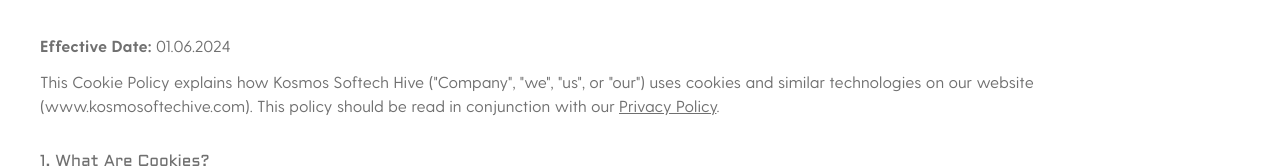
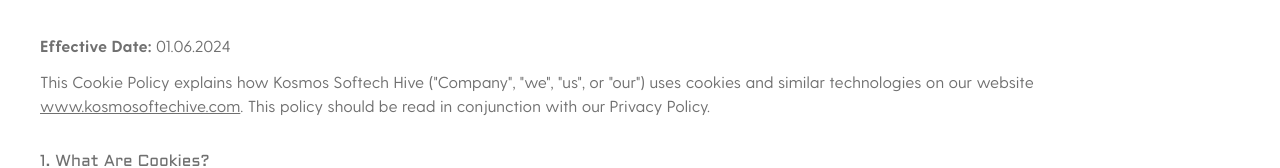
Before and after one commit to kosmosoftechive/landing, a Next.js app: page /cookie-policy in a window 1280 px wide. Shown: the part 369-537 px from the top of the page. Built offline with nearby package versions, Linux system fonts and the light colour scheme.

Commit message:
Fix link styles in terms pages

```diff
--- a/pages/cookie-policy.tsx
+++ b/pages/cookie-policy.tsx
@@ -2,6 +2,7 @@
 
 import { FullLayout, Meta } from '@layouts';
 import TopBanner from '@components/Common/TopBanner';
+import Link from 'next/link';
 import ProjectDetailSection from '@sections/Projects/DetailSection';
 
 const TermsConditionsPage = () => {
@@ -11,7 +12,7 @@
       <div className="p-10">
         <p className="pb-3"><strong>Effective Date:</strong> 01.06.2024</p>
 
-        <p>This Cookie Policy explains how Kosmos Softech Hive ("Company", "we", "us", or "our") uses cookies and similar technologies on our website (<a href="https://www.kosmosoftechive.com">www.kosmosoftechive.com</a>). This policy should be read in conjunction with our <a href="/privacy-policy" className="underline">Privacy Policy</a>.</p>
+        <p>This Cookie Policy explains how Kosmos Softech Hive ("Company", "we", "us", or "our") uses cookies and similar technologies on our website <Link href="https://www.kosmosoftechive.com" className="underline">www.kosmosoftechive.com</Link>. This policy should be read in conjunction with our <Link href="/privacy-policy">Privacy Policy</Link>.</p>
 
         <h2 className="pt-8">1. What Are Cookies?</h2>
         <p>Cookies are small text files that are placed on your device when you visit a website. They are widely used to make websites work more efficiently and to provide information to the owners of the site.</p>
--- a/pages/privacy-policy.tsx
+++ b/pages/privacy-policy.tsx
@@ -2,6 +2,7 @@
 
 import { FullLayout, Meta } from '@layouts';
 import TopBanner from '@components/Common/TopBanner';
+import Link from 'next/link';
 import ProjectDetailSection from '@sections/Projects/DetailSection';
 
 const TermsConditionsPage = () => {
@@ -56,7 +57,7 @@
         </ul>
 
         <h2 className="pt-8">5. Cookies and Tracking Technologies</h2>
-        <p>We use cookies, web beacons, and similar technologies to improve your experience. You can manage your cookie preferences in your browser settings. See our <a href="/cookie-policy" className="underline">Cookie Policy</a> for details.</p>
+        <p>We use cookies, web beacons, and similar technologies to improve your experience. You can manage your cookie preferences in your browser settings. See our <Link href="/cookie-policy" className="underline">Cookie Policy</Link> for details.</p>
 
         <h2 className="pt-8">6. Data Retention</h2>
         <p>We retain your personal data only as long as necessary for the purposes described in this policy, or as required by law. Once no longer needed, it will be securely deleted or anonymized.</p>
--- a/pages/terms-conditions.tsx
+++ b/pages/terms-conditions.tsx
@@ -2,6 +2,7 @@
 
 import { FullLayout, Meta } from '@layouts';
 import TopBanner from '@components/Common/TopBanner';
+import Link from 'next/link';
 import ProjectDetailSection from '@sections/Projects/DetailSection';
 
 const TermsConditionsPage = () => {
@@ -59,10 +60,10 @@
         <p>Both parties agree to protect the confidentiality of any non-public information exchanged. This obligation remains even after the termination of services and shall not apply to information that is publicly known, independently developed, or legally disclosed.</p>
 
         <h2 className="pt-8">9. Privacy and Data Protection</h2>
-        <p>Our collection and use of personal data is governed by our <a href="/privacy-policy" className="underline">Privacy Policy</a>. We comply with applicable privacy laws including GDPR and CCPA where applicable. Users are responsible for securing their data and ensuring compliance with their own privacy obligations.</p>
+        <p>Our collection and use of personal data is governed by our <Link href="/privacy-policy" className="underline">Privacy Policy</Link>. We comply with applicable privacy laws including GDPR and CCPA where applicable. Users are responsible for securing their data and ensuring compliance with their own privacy obligations.</p>
 
         <h2 className="pt-8">10. Cookies and Tracking</h2>
-        <p>We use cookies and similar technologies to enhance your experience. You can manage your preferences through your browser settings. For more details, please refer to our <a href="/cookie-policy" className="underline">Cookie Policy</a>.</p>
+        <p>We use cookies and similar technologies to enhance your experience. You can manage your preferences through your browser settings. For more details, please refer to our <Link href="/cookie-policy" className="underline">Cookie Policy</Link>.</p>
 
         <h2 className="pt-8">11. Third-Party Services</h2>
         <p>We may use or integrate with third-party services (e.g., cloud providers, APIs, payment gateways). We are not responsible for the performance, security, or privacy practices of these services.</p>
```
